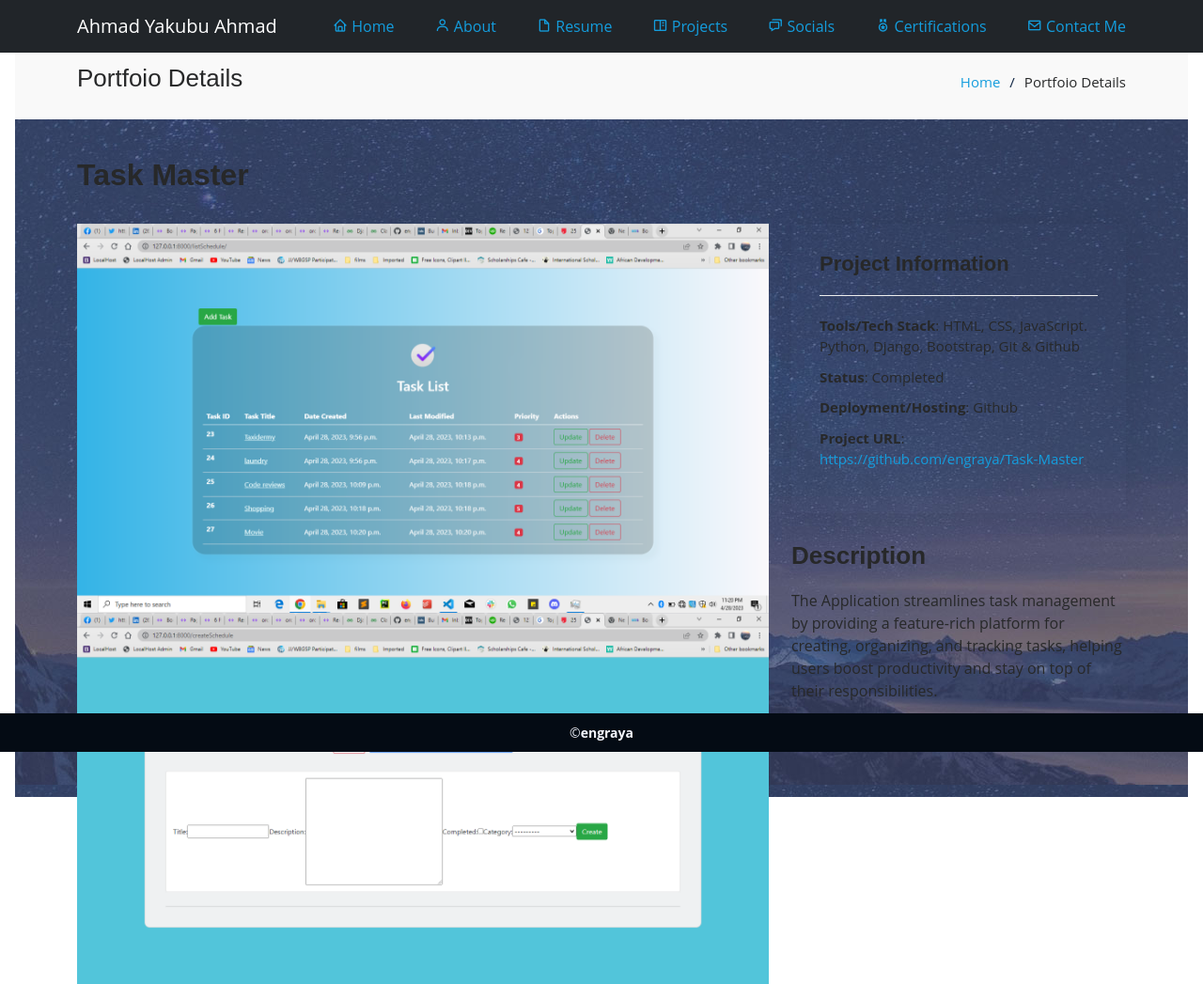
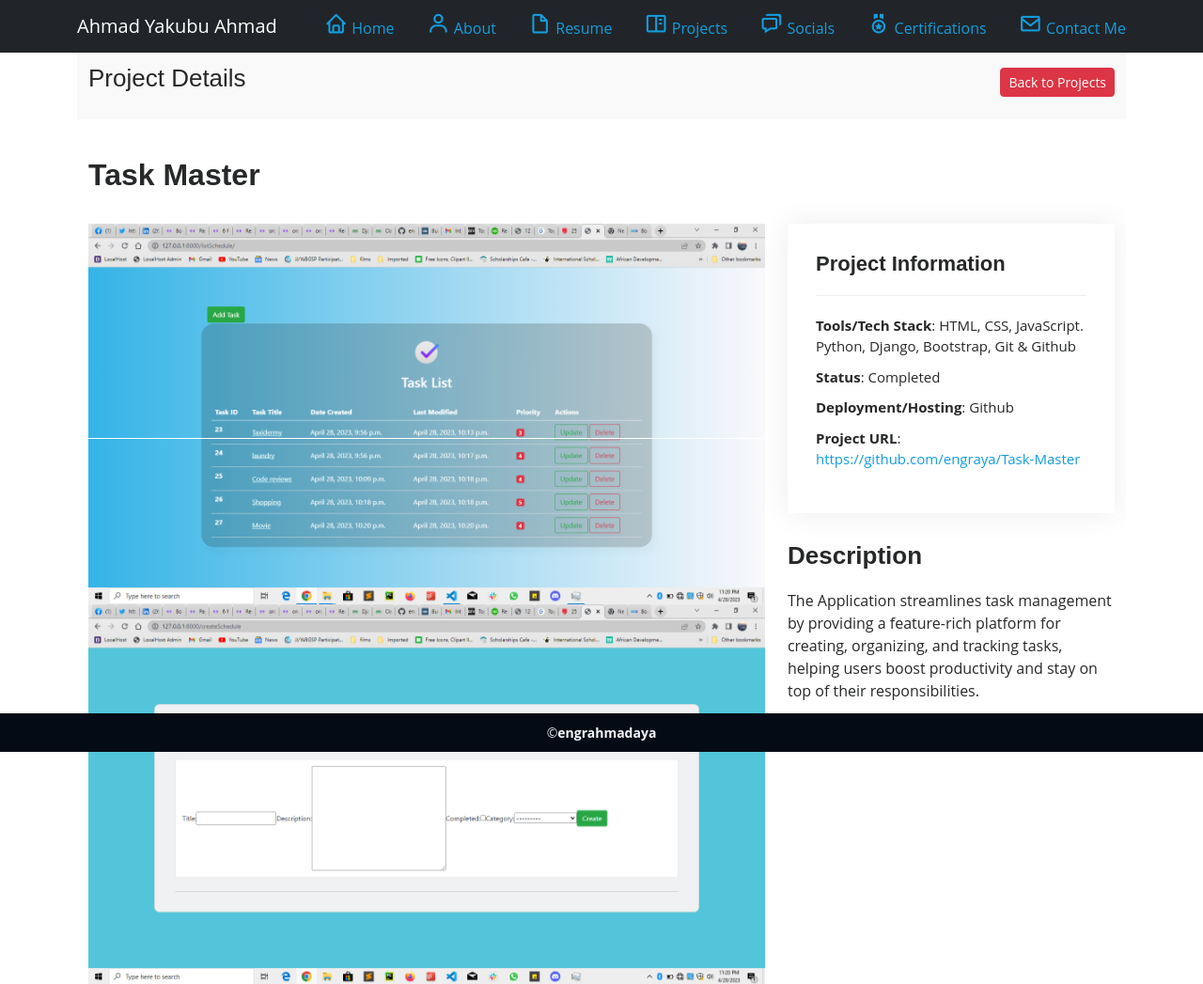
Before and after one commit to engraya/my-portfolio, a Django app: page /portfolio-detail/1/ in a window 1280 px wide. Shown: the top 1047 px of the page at 94% size. Run offline with Django 4.2, Linux system fonts and the light colour scheme; data comes from the database, SQL or seed files in the repository; both versions use the stored data as it was after the commit; some libraries are stand-ins or nearby versions.

Commit message:
Some issues fixed

```diff
--- a/baseapp/templates/baseapp/base.html
+++ b/baseapp/templates/baseapp/base.html
@@ -18,7 +18,7 @@
   <link href="{% static 'assets/img/apple-touch-icon.png' %}" rel="apple-touch-icon">
 
   <link href="https://cdn.jsdelivr.net/npm/bootstrap@5.0.2/dist/css/bootstrap.min.css" rel="stylesheet" integrity="sha384-EVSTQN3/azprG1Anm3QDgpJLIm9Nao0Yz1ztcQTwFspd3yD65VohhpuuCOmLASjC" crossorigin="anonymous">
-
+  <link href='https://unpkg.com/boxicons@2.1.4/css/boxicons.min.css' rel='stylesheet'>
 
   <!-- Google Fonts -->
   <link href="{% static 'https://fonts.googleapis.com/css?family=Open+Sans:300,300i,400,400i,600,600i,700,700i|Raleway:300,300i,400,400i,500,500i,600,600i,700,700i|Poppins:300,300i,400,400i,500,500i,600,600i,700,700i' %}" rel="stylesheet">
@@ -34,20 +34,21 @@
   <!-- Template Main CSS File -->
   <link href="{% static 'assets/css/style.css' %}" rel="stylesheet">
 
+
 </head>
 
 <body>
 
   <nav id="navbar" class="navbar navbar-dark bg-dark fixed-top">
       <div class="container">
-        <a class="navbar-brand monspace-font-family" href="#">Ahmad Yakubu Ahmad</a>
-        <a href="{% url 'home' %}" class="nav-link-lg lg link-lightscrollto active"><i class="bx bx-home"></i> <span>Home</span></a>
-        <a href="{% url 'about' %}" class="nav-link-lg lg link-lightscrollto active"><i class="bx bx-user"></i> <span>About</span></a>
-        <a href="{% url 'resume' %}" class="nav-link-lg lg link-lightscrolltoactive"><i class="bx bx-file-blank"></i> <span>Resume</span></a>
-        <a href="{% url 'portfolio' %}" class="nav-link-lg lg link-lightscrollto active"><i class="bx bx-book-content"></i> <span>Projects</span></a>
-        <a href="{% url 'socials' %}" class="nav-link-lg lg link-lightscrollto active"><i class="bx bx-chat"></i> <span>Socials</span></a>
-        <a href="{% url 'certifications' %}" class="nav-link-lg lg link-lightscrollto active"><i class="bx bx-medal"></i> <span>Certifications</span></a>
-        <a href="{% url 'contact' %}" class="nav-link-lg lg link-lightscrollto active"><i class="bx bx-envelope"></i> <span>Contact Me</span></a>
+        <a class="navbar-brand monspace-font-family" href="{% url 'home' %}">Ahmad Yakubu Ahmad</a>
+        <a href="{% url 'home' %}" class="nav-link-lg lg link-lightscrollto active"><i class="bx bx-home bx-light bx-sm"></i> <span>Home</span></a>
+        <a href="{% url 'about' %}" class="nav-link-lg lg link-lightscrollto active"><i class="bx bx-user bx-sm"></i> <span>About</span></a>
+        <a href="{% url 'resume' %}" class="nav-link-lg lg link-lightscrolltoactive"><i class="bx bx-file-blank bx-sm"></i> <span>Resume</span></a>
+        <a href="{% url 'portfolio' %}" class="nav-link-lg lg link-lightscrollto active"><i class="bx bx-book-content bx-sm"></i> <span>Projects</span></a>
+        <a href="{% url 'socials' %}" class="nav-link-lg lg link-lightscrollto active"><i class="bx bx-chat bx-sm"></i> <span>Socials</span></a>
+        <a href="{% url 'certifications' %}" class="nav-link-lg lg link-lightscrollto active"><i class="bx bx-medal bx-sm"></i> <span>Certifications</span></a>
+        <a href="{% url 'contact' %}" class="nav-link-lg lg link-lightscrollto active"><i class="bx bx-envelope bx-sm"></i> <span>Contact Me</span></a>
       </div>
     </nav>
 
@@ -70,7 +71,7 @@
   <footer id="footer">
     <div class="container container-fluid">
       <div class="copyright">
-        &copy;<strong><span>engraya</span></strong>
+        &copy;<strong><span>engrahmadaya</span></strong>
       </div>
     </div>
   </footer><!-- End  Footer -->
--- a/baseapp/templates/baseapp/certifications.html
+++ b/baseapp/templates/baseapp/certifications.html
@@ -19,10 +19,10 @@
           <div class="portfolio-wrap">
             <img src="{{certificate.image.url}}" class="img-fluid" alt="">
             <div class="portfolio-links align-items-center justify-content-center">
-              <a href="{{certificate.image.url}}" data-gallery="portfolioGallery" class="portfolio-lightbox" title="App 1"><i class="bx bg-success bx-link justify-content-center align-content-center d-flex"></i></a>
+              <a href="{{certificate.image.url}}" data-gallery="portfolioGallery" class="portfolio-lightbox align-items-center justify-content-center d-flex" title="App 1"><button class="btn btn-sm btn-success align-items-center justify-content-center d-flex float-center">View</button></a>
             </div>
           </div>
-          <a href="#" title="More Details"><strong class="d-flex justify-content-center mt-3">{{certificate.title}}</strong></a>
+          <strong class="d-flex justify-content-center mt-3">{{certificate.title}}</strong>
           <hr>
         </div>
         {% endfor %}
--- a/baseapp/templates/baseapp/portfolio-details.html
+++ b/baseapp/templates/baseapp/portfolio-details.html
@@ -4,17 +4,16 @@
 {% block content  %}
 
 
-<main id="main">
+<div class="container">
 
   <!-- ======= Breadcrumbs ======= -->
   <section id="breadcrumbs" class="breadcrumbs">
     <div class="container">
 
       <div class="d-flex justify-content-between align-items-center">
-        <h2>Portfoio Details</h2>
+        <h2>Project Details</h2>
         <ol>
-          <li><a href="index.html">Home</a></li>
-          <li>Portfoio Details</li>
+          <li><a href="{% url 'portfolio' %}" class="btn btn-sm btn-danger">Back to Projects</a></li>
         </ol>
       </div>
 
@@ -67,6 +66,6 @@
     </div>
   </section><!-- End Portfolio Details Section -->
 
-</main><!-- End #main -->
+</div>
 
 {% endblock content  %}
--- a/baseapp/views.py
+++ b/baseapp/views.py
@@ -53,7 +53,7 @@
 
 
 def certifications(request):
-    certificates = Certification.objects.all()
+    certificates = Certification.objects.order_by('title')
     paginator = Paginator(certificates, 9)
     page_number = request.GET.get('page')
     page_obj = paginator.get_page(page_number)
```
Also changed, not shown: baseapp/templates/baseapp/home.html (+9 -9 lines), baseapp/templates/baseapp/portfolio.html (+5 -4 lines), db.sqlite3, media/captions/Screenshot_843.png (added), media/captions/Screenshot_844.png (added), media/captions/Screenshot_845.png (added), media/captions/Screenshot_848.png (added), media/captions/Screenshot_849.png (added), media/captions/Screenshot_850.png (added), media/portfolio_cover/Screenshot_846.png (added).
